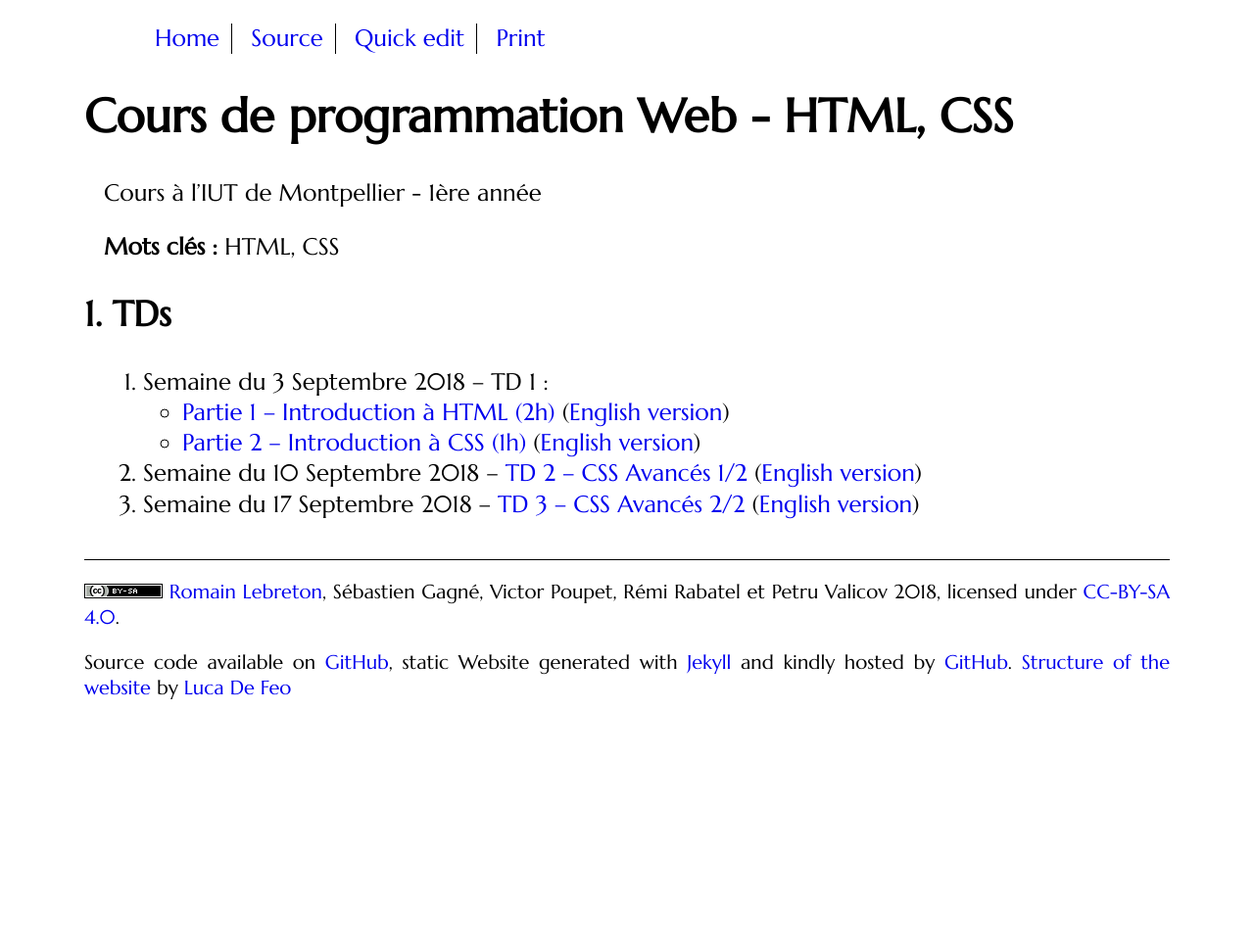
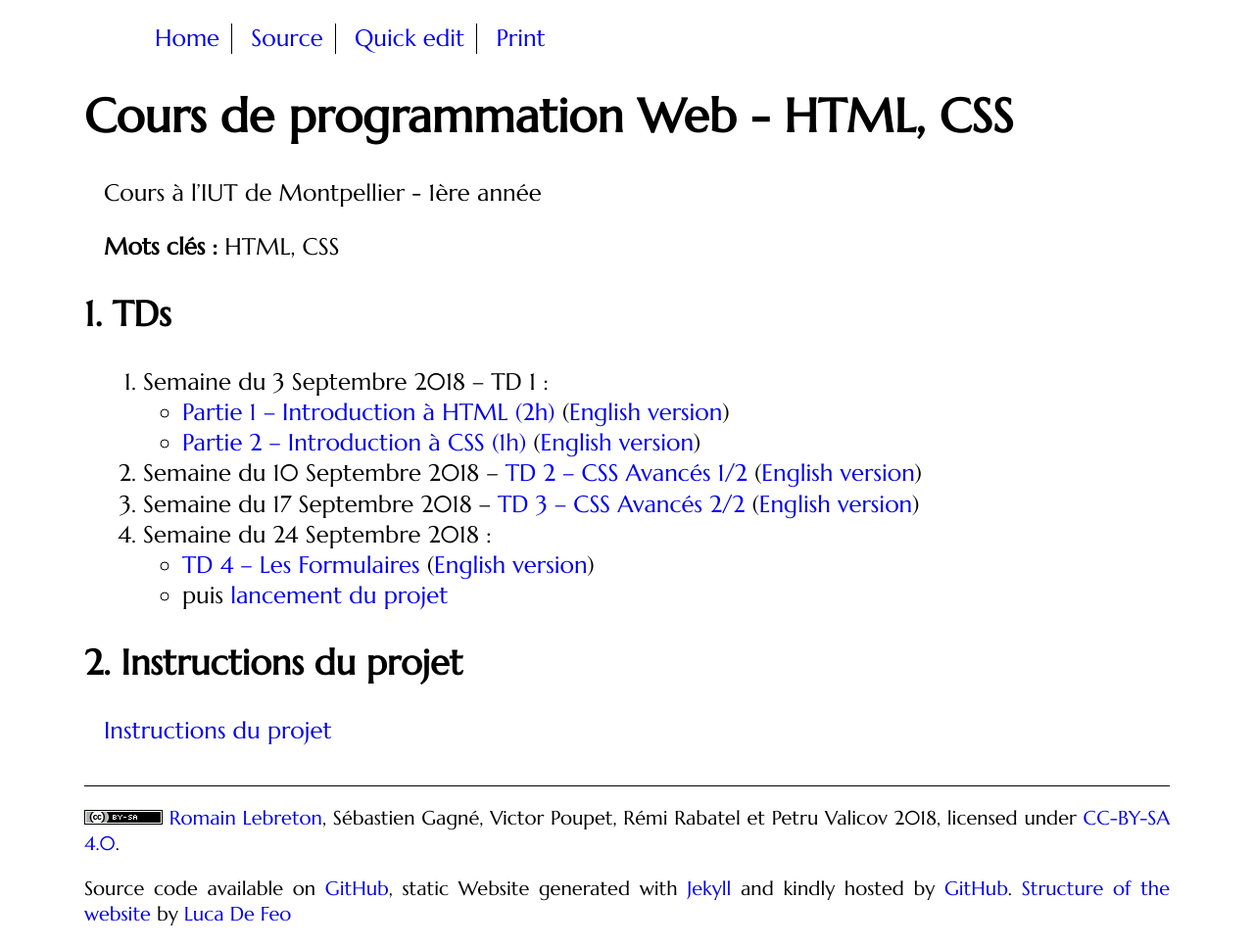
Before and after one commit to romainlebreton/R1.02-DeveloppementInterfacesWeb, a Jekyll site: the page built from index.md, in a window 1280 px wide. Shown: the whole page at 98% size. Built offline with Jekyll 4.4.1, drawn with Linux system fonts in a browser that asks for light colours; some web fonts are replaced; comment, search, counter and statistics services are not loaded; before the commit the page ends 900 px from its top, so only the background shows below that; some of the changed lines change nothing that is shown.

Commit message:
lancement projet

```diff
--- a/index.md
+++ b/index.md
@@ -19,10 +19,10 @@ Cours à l'IUT de Montpellier - 1ère année
    ([English version](tutorials/tutorial2-en.html))
 1. Semaine du 17 Septembre 2018 -- [TD 3 -- CSS Avancés 2/2](tutorials/tutorial3.html)
 	 ([English version](tutorials/tutorial3-en.html))
-<!-- 1. Semaine du 24 Septembre 2018 : -->
-<!--    * [TD 4 -- Les Formulaires](tutorials/tutorial4.html) -->
-<!-- 	 ([English version](tutorials/tutorial4-en.html)) -->
-<!--    * puis [lancement du projet](projet.html) -->
+1. Semaine du 24 Septembre 2018 :
+   * [TD 4 -- Les Formulaires](tutorials/tutorial4.html)
+	 ([English version](tutorials/tutorial4-en.html))
+   * puis [lancement du projet](projet.html)
 <!-- 1. Semaine du 01 Octobre 2018-- [Projet](projet.html) -->
 <!-- 1. Semaine du 08 Octobre 2018 : -->
 <!--    * Entamer [TD 5 -- Responsive Design](tutorials/tutorial5.html) (~2h) -->
@@ -33,16 +33,17 @@ Cours à l'IUT de Montpellier - 1ère année
 <!--    ([English version](tutorials/tutorial5-en.html)) -->
 <!--    * puis projet (1h) -->
 <!-- 1. Semaine du 05 Novembre 2018 -- projet (3h) -->
-<!-- 1. Semaine du 12 Novembre 2018 -- projet (3h) -->
+<!-- 1. Semaine du 12 Novembre 2018 -- Infographie -->
+<!-- 1. Semaine du 19 Novembre 2018 -- projet (3h) -->
 <!-- 1. Semaine du 07 Janvier 2019 -- Soutenances de projet -->
 
 <!-- ## Compléments optionnels -->
 
 <!-- 1. [Complément du TD5](assets/tut5-complement.html) -->
 
-<!-- ## Instructions du projet -->
+## Instructions du projet
 
-<!-- [Instructions du projet](projet.html) -->
+[Instructions du projet](projet.html)
 
 <!-- ## Joomla -->
 
--- a/projet.md
+++ b/projet.md
@@ -15,35 +15,21 @@ travail. Si vous êtes plus, vous aurez une petite pénalité.
 
 ### Emploi du temps prévisionnel :
 
-<!-- 1. Semaine du 02 Octobre 2017 : -->
-<!--    * [TD 4 -- Les Formulaires](tutorials/tutorial4.html) (~2h) -->
-<!-- 	 ([English version](tutorials/tutorial4-en.html))  -->
-<!--    * puis projet (1h) -->
-<!-- 1. Semaine du 09 Octobre 2017 -- -->
-<!--    * Entamer [TD 5 -- Responsive Design](tutorials/tutorial5.html) (~2h) -->
-<!--    ([English version](tutorials/tutorial5-en.html))  -->
-<!--    * puis projet (1h) -->
-<!-- 1. Semaine du 16 Octobre 2017 -- -->
-<!--    * Finir le [TD 5 -- Responsive Design](tutorials/tutorial5.html) (max 2h) -->
-<!--    ([English version](tutorials/tutorial5-en.html))  -->
-<!--    * puis projet (1h) -->
-<!-- 1. Semaine du 06 Novembre 2017 -- projet (3h) -->
-<!-- 1. Semaine du 13 Novembre 2017 -- projet (3h) -->
-<!-- 1. Semaine du 08 Janvier 2018 -- Soutenances de projet -->
-
-1. Semaine du 25 Septembre 2017 : TD 4 -- Les Formulaires puis lancement du projet
-1. Semaine du 02 Octobre 2017 : Projet
-1. Semaine du 09 Octobre 2017 : Début TD 5 -- Responsive Design (~2h) puis projet (1h)
-1. Semaine du 16 Octobre 2017 : Fin TD 5 -- Responsive Design puis projet (1h)
-1. Semaine du 23 Octobre 2017 : Cours d'Infographie
-1. Semaine du 06 Novembre 2017 -- projet (3h)
-1. Semaine du 13 Novembre 2017 -- projet (3h)
-1. Semaines du 20 & 27 Novembre et 04 & 11 Décembre : Ergonomie
+1. Semaine du 24 Septembre 2018 : TD 4 -- Les Formulaires puis lancement du projet
+1. Semaine du 01 Octobre 2018 : Projet
+1. Semaine du 08 Octobre 2018 : Début TD 5 -- Responsive Design (~2h) puis projet (1h)
+1. Semaine du 15 Octobre 2018 : Fin TD 5 -- Responsive Design puis projet (1h)
+1. Semaine du 22 Octobre 2018 : Pas de TD pour cause de partiels (pas en HTML mais dans les autres matières)
+1. Semaine du 29 Octobre 2018 : Vacances
+1. Semaine du 05 Novembre 2018 -- projet (3h)
+1. Semaine du 12 Novembre 2018 : Cours d'Infographie
+1. Semaine du 19 Novembre 2018 -- projet (3h)
+1. Semaines du 26 Novembre et 03 & 10 & 17 Décembre : Ergonomie
 
 **Examen & soutenances :**
 
-1. Semaine du 18 Décembre -- Examen écrit (2h max)
-1. Semaine du 8 Janvier -- Soutenances projet tutoré (20 min/groupe)
+1. 7, 8 ou 9 Janvier -- Examen écrit (~1h30)
+1. 10 ou 11 Janvier -- Soutenances projet tutoré (20 min/groupe)
 
 ### Architecture minimum de votre site :
 
@@ -83,34 +69,6 @@ questions et réponses plus bas dans la page (utilisation des ancres).
 <!-- Équipe : Cette page sera responsive: présentation en grille si grande page ou liste si visualisation sur mobile. -->
 <!-- - une page simple de site "under construction"/"coming soon", -->
 
-### Consignes générales
-
-1. le site sera responsive. Au minimum le menu s'adaptera à la taille de la
-   page. De plus la page **Équipe** doit être responsive : la présentation se
-   fera en grille sur une grande page ou en liste quand la page est trop petite.
-1. le site sera encodé en UTF8.
-1. les codes CSS et HTML seront correctement indentés.
-1. Le texte LOREM IPSUM est autorisé. Ne perdez pas trop de temps à inventer du
-    contenu à votre site. <!-- under construction, ne pas passer trop de temps
-    sur le contenu -->
-1. le site doit être valide HTML5 et CSS3, et bien structuré à l’aide des
-   balises de structuration : header, nav, main, article, aside, footer, div.
-1. l’utilisation de framework tels que bootstrap, foundation, etc. n’est pas autorisée.
-1. la liste des display autorisés est : block, inline, flex et none.
-1. l’utilisation des float ou des tableaux n’est pas autorisée pour la mise en
-   page, c'est-à-dire par exemple pour mettre une colonne à côté d'une autre
-   ... Par contre, on peut bien sûr s'en servir pour son usage historique :
-   entourer une image de texte.
-1. le visuel du site (charte graphique) doit être cohérent sur toutes les pages du site.
-<!-- 1. Un seul fichier CSS pour toutes les pages. -->
-1. Le CSS devra être synthétique: Par exemple, il devra privilégier
-   l’utilisation des classes en CSS à l’usage d’identifiant et de règles qui ne
-   s’appliquent qu’à un seul élément.
-1. L’utilisation de CSS dans le style inline est interdit.
-1. Il est très facile de perdre des heures sur un petit détail en CSS. Il est
-   important d'avoir d'abord un site grossièrement fini plutôt qu'une section de
-   page parfaite.
-
 ## Modalités de contrôle
 
 Le projet compte pour deux modules ; en effet le projet tutoré de S1 est adossé
@@ -140,6 +98,45 @@ table.controle {
 
 </style>
 
+### Consignes générales
+
+Le but pédagogique de ce projet est de mettre en application toutes les
+techniques que vous avez apprises lors des TDs. Voici donc
+[les critères sur lesquels vous serez
+notés.](https://docs.google.com/spreadsheets/d/1CHQ6imNxRFWHETmVZbRyPIxg8hV8nVrNcHthe1TGHxg/edit?usp=sharing)
+
+<!-- Cette grille **peut évoluer** jusqu'à la soutenance. -->
+
+1. les codes CSS et HTML seront lisibles et correctement indentés. L’utilisation
+   de CSS de style inline est interdit.
+1. les codes CSS seront divisés entre plusieurs fichiers de style, selon ce à
+   quoi il s'applique, si il est commun à toutes les pages...
+   <!-- En faire un attendu ? -->
+1. Le texte
+   ["LOREM IPSUM ..."](https://www.qwant.com/?q=lorem+ipsum&client=opensearch)
+    est autorisé. Ne perdez pas trop de temps à inventer du contenu à votre
+    site. <!-- under construction, ne pas passer trop de temps sur le contenu
+    -->
+1. le visuel du site (charte graphique) doit être cohérent sur toutes les pages du site.
+1. l’utilisation de framework tels que bootstrap, foundation, etc. n’est pas autorisée.
+1. l’utilisation des *float* ou des tableaux n’est pas autorisée pour la mise en
+   page, c'est-à-dire par exemple pour mettre une colonne à côté d'une autre
+   ... Par contre, on peut bien sûr se servir de *float* pour son usage
+   historique : entourer une image de texte.
+1. le site sera responsive. Au minimum le menu s'adaptera à la taille de la
+   page. De plus la page **Équipe** doit être responsive : la présentation se
+   fera en grille sur une grande page ou en liste verticale quand la page est
+   trop petite.
+
+<!-- 1. la liste des display autorisés est : block, inline, flex et none. -->
+<!-- <\!-- 1. Un seul fichier CSS pour toutes les pages. -\-> -->
+<!-- 1. Le CSS devra être synthétique: Par exemple, il devra privilégier -->
+<!--    l’utilisation des classes en CSS à l’usage d’identifiant et de règles qui ne -->
+<!--    s’appliquent qu’à un seul élément. -->
+<!-- 1. Il est très facile de perdre des heures sur un petit détail en CSS. Il est -->
+<!--    important d'avoir d'abord un site grossièrement fini plutôt qu'une section de -->
+<!--    page parfaite. -->
+
 ### Détails de la soutenance
 
 La soutenance sera composée d'une série questions sur votre projet (Qu'est-ce
@@ -147,20 +144,12 @@ qui a été implémenté ? Qui a fait quoi ? Expliquez ce qui a été codé. ) e
 possiblement des questions de cours à chacun des membres de votre groupe. Il n’y
 a **pas** de rapport à écrire, ni de présentation à préparer.
 
-Voici
-[la grille de notation](https://docs.google.com/spreadsheets/d/1C_zVXJytwIJ9EVgveuuzpiyS7qjHLG0_BmbPLpxxdsk/edit?usp=sharing)
-qui sera utilisée pour vous noter et qui est basée sur les compétences acquises
-en TP. Cette grille **peut évoluer** jusqu'à la soutenance.
 
 Le site Web devra être mis en place dans le dossier existant **public_html** de
 l'un des membres de l'équipe. Un fichier compressé **sources.zip** contenant les
 sources du site Web devra aussi être placé dans le dossier **public_html**.  Il
 n'y a pas de **date de rendu** : votre site Web et ses sources devront juste être
 disponibles au moment de la soutenance.
-
-<!-- Pour mémoire, voici -->
-<!-- [les groupes de projet tutoré](https://docs.google.com/spreadsheets/d/1MPLEN5XZsSCNCMt_4FgzTS8SuXYp2lO2VmAEro4BCpo/edit) -->
-<!-- et leurs produits vendus. -->
 
 ### Détails sur l'examen écrit
 
```
